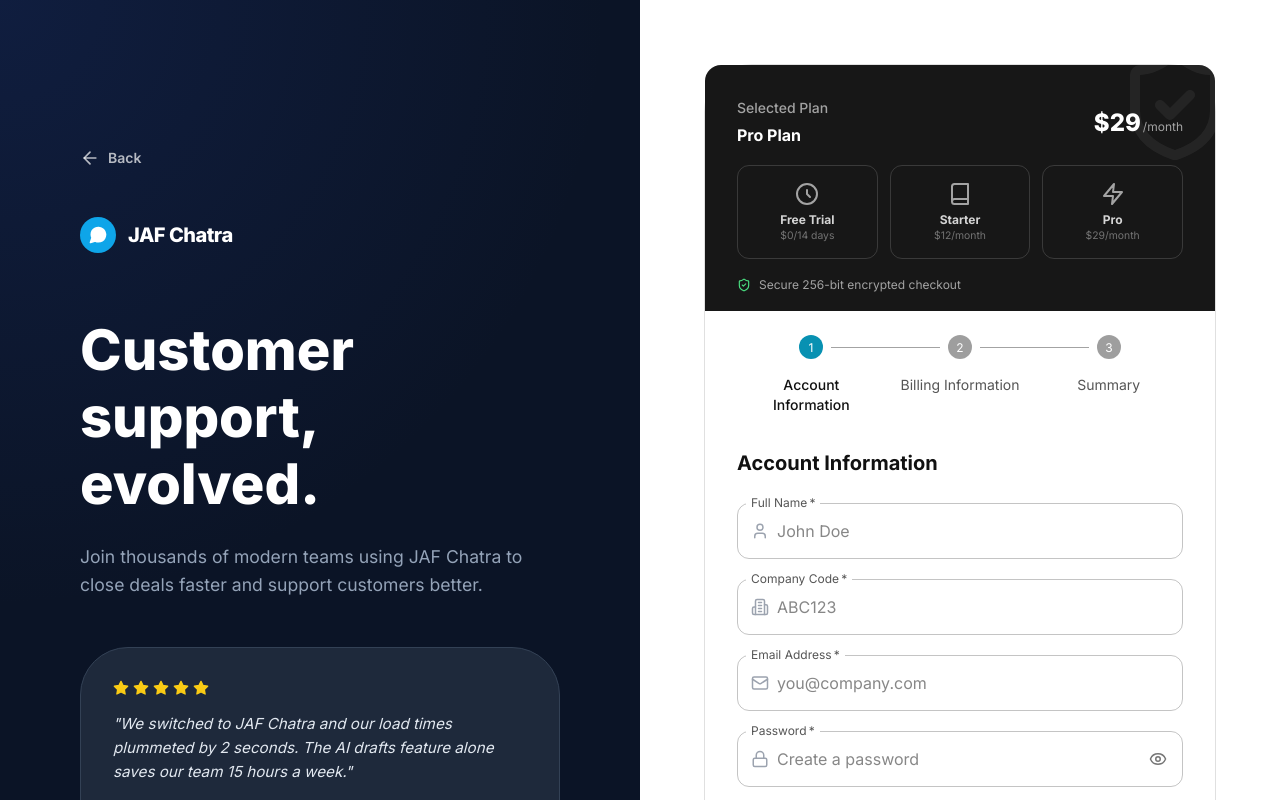
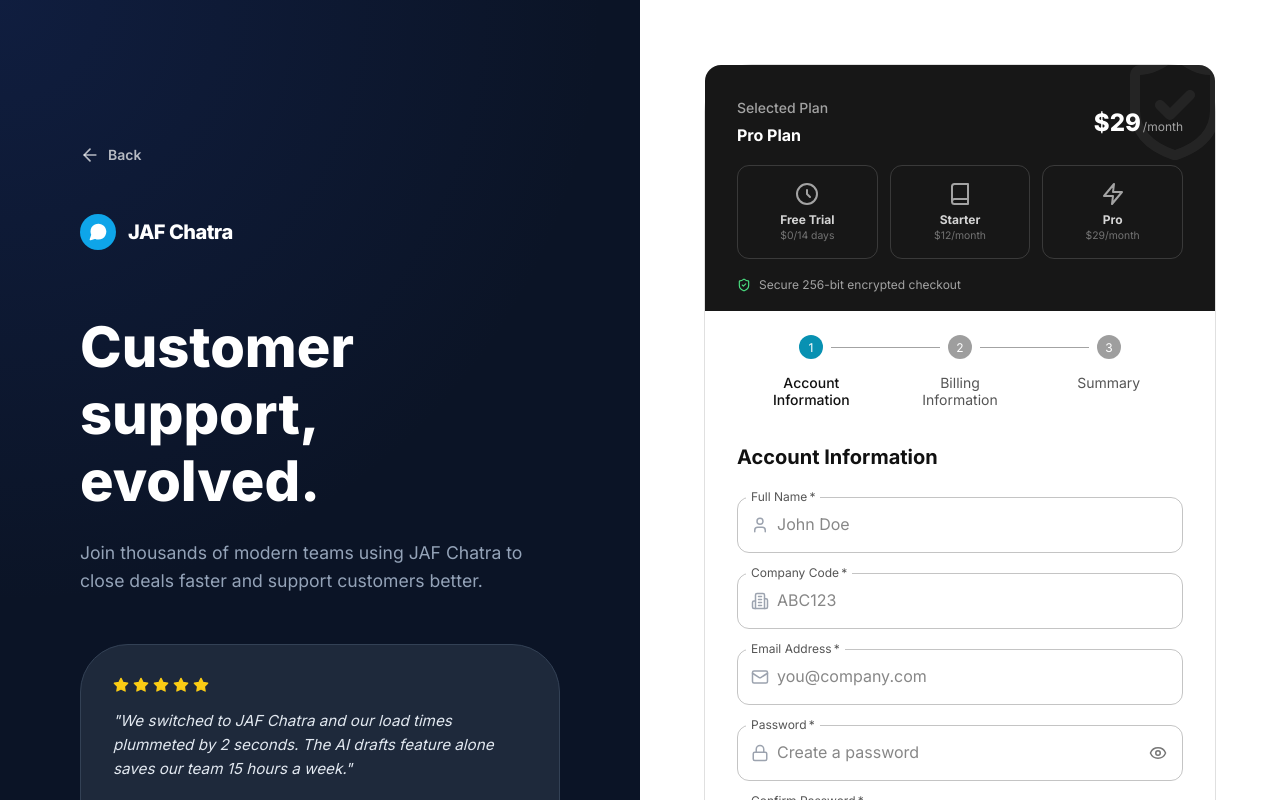
Before and after one commit to jaf-live-chat/chatra-ui, a React (Vite) app: page /checkout in a window 1280 px wide. Shown: the top 800 px of the page. Built offline with nearby package versions, Linux system fonts and the light colour scheme.

Commit message:
Update files from Figma Make

```diff
--- a/src/app/components/Checkout.tsx
+++ b/src/app/components/Checkout.tsx
@@ -494,7 +494,16 @@ export function Checkout() {
               <Stepper activeStep={activeStep} alternativeLabel sx={{ mb: 4 }}>
                 {steps.map((label) => (
                   <Step key={label}>
-                    <StepLabel>{label}</StepLabel>
+                    <StepLabel
+                      sx={{
+                        "& .MuiStepLabel-label": {
+                          whiteSpace: "pre-line",
+                          lineHeight: 1.2,
+                        },
+                      }}
+                    >
+                      {label.replace(" ", "\n")}
+                    </StepLabel>
                   </Step>
                 ))}
               </Stepper>
```
